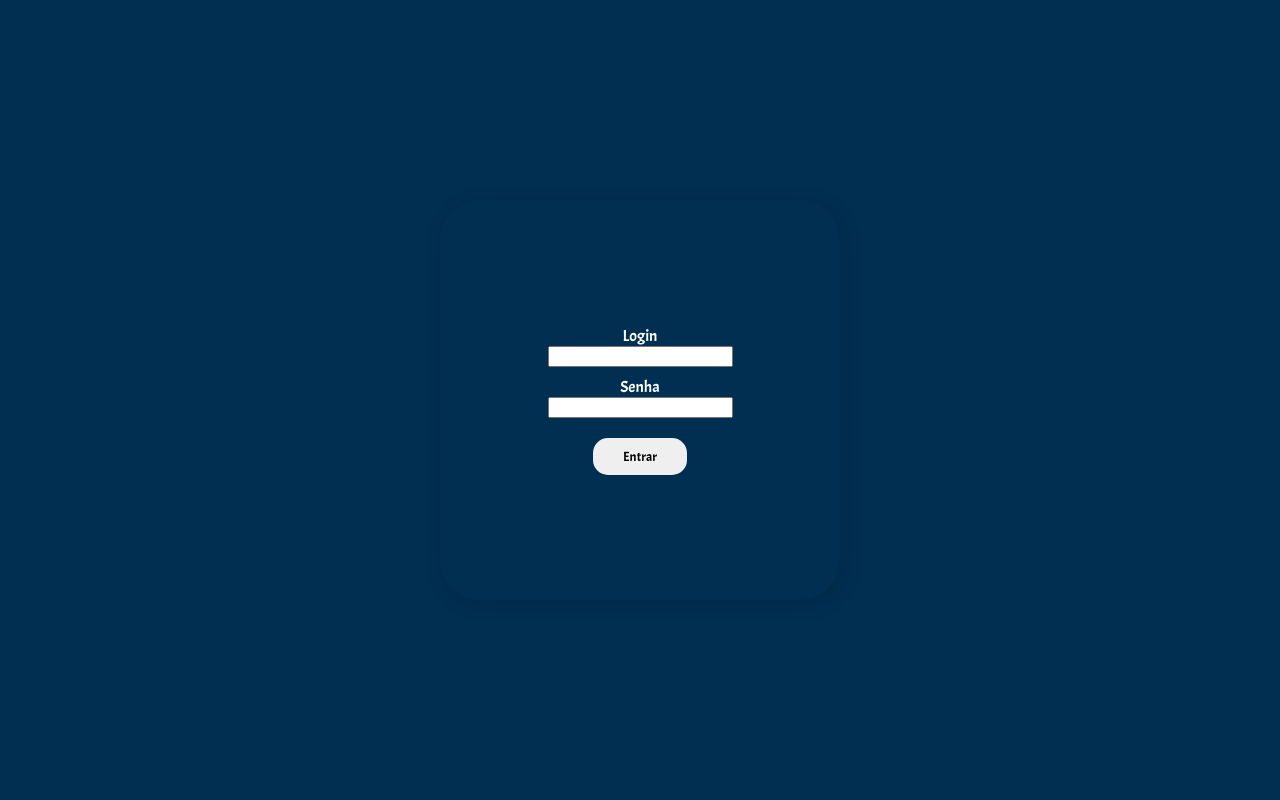
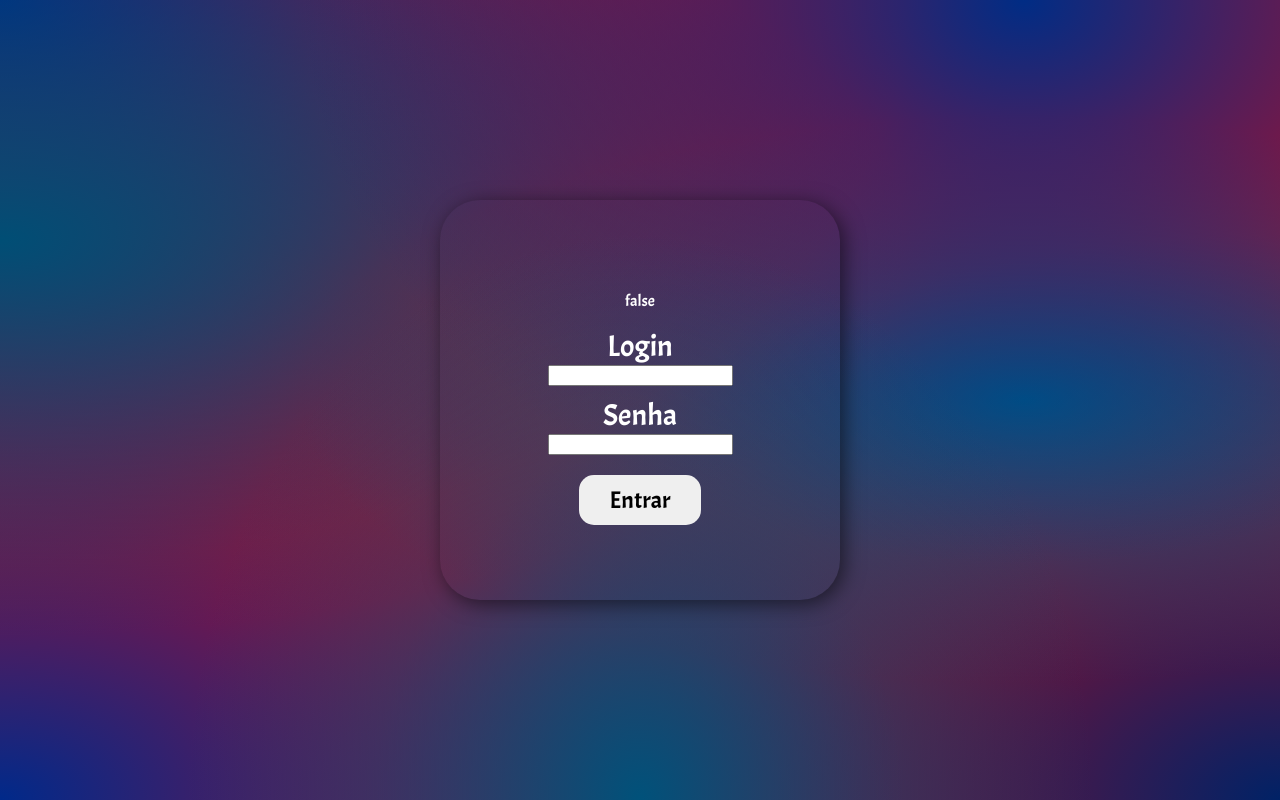
Before and after one commit to Guilbertoliveira/ReactBook, a React (Create React App) app: page /login in a window 1280 px wide. Built offline with nearby package versions, Linux system fonts and the light colour scheme.

Commit message:
start of authentication

```diff
--- /dev/null
+++ b/src/context/auth.js
@@ -0,0 +1,24 @@
+import { createContext } from "react";
+import { useState } from 'react';
+
+export const AuthContext = createContext({});
+
+export function AuthProvider({ children }) {
+
+    const [user, setUser] = useState(null)
+
+    function login(email, password) {
+        console.log('login auth', { email, password })
+        setUser({ id: '123', email })
+    }
+
+    function logout() {
+        console.log('logout')
+    }
+
+    return (
+        <AuthContext.Provider value={{ authenticated: Boolean(user), user, login, logout }}>
+            {children}
+        </AuthContext.Provider>
+    )
+}
--- a/src/pages/Login/index.js
+++ b/src/pages/Login/index.js
@@ -1,16 +1,33 @@
+import { useState } from "react"
 import { FormStyled, SectionStyled, EmailStyled, PasswordStyled, ButtonStyled } from "./styles"
+import { useContext } from "react"
+import { AuthContext } from "context/auth"
 
 export default function Login() {
+    const [email, setEmail] = useState("")
+    const [password, setPassword] = useState("")
+    const { authenticated, login } = useContext(AuthContext)
+
+
+    function handleSubmit(e) {
+        e.preventDefault();
+        console.log({ email, password })
+        login(email, password)
+        setEmail("")
+        setPassword("")
+    }
+
     return (
         <SectionStyled>
-            <FormStyled>
+            <FormStyled onSubmit={handleSubmit}>
+                <p>{String(authenticated)}</p>
                 <EmailStyled>
                     <label>Login</label>
-                    <input type="email"></input>
+                    <input type="email" value={email} onChange={(e) => setEmail(e.target.value)}></input>
                 </EmailStyled>
                 <PasswordStyled>
                     <label>Senha</label>
-                    <input type="password"></input>
+                    <input type="password" value={password} onChange={(e) => setPassword(e.target.value)}></input>
                 </PasswordStyled>
                 <ButtonStyled>Entrar</ButtonStyled>
             </FormStyled>
--- a/src/pages/Login/styles.js
+++ b/src/pages/Login/styles.js
@@ -6,7 +6,7 @@ align-items: center;
 flex-direction: column;
 justify-content: center;
 color: white;
-box-shadow: 4px 4px 20px 0px rgba(0, 0, 0, 0.14);
+box-shadow: 4px 4px 20px 0px rgba(0, 0, 0, 0.54);
 width: 300px;
 height: 300px;
 padding: 50px;
@@ -19,6 +19,16 @@ display: flex;
 justify-content: center;
 align-items: center;
 height: 100vh;
+background-color:hsla(0,100%,50%,1);
+    background-image:
+      radial-gradient(at 50% 100%, hsla(200,100%,24%,1) 0px, transparent 50%),
+      radial-gradient(at 80% 0%, hsla(220,100%,26%,1) 0px, transparent 50%),
+      radial-gradient(at 0% 30%, hsla(200,100%,23%,1) 0px, transparent 50%),
+      radial-gradient(at 80% 50%, hsla(200,100%,26%,1) 0px, transparent 50%),
+      radial-gradient(at 0% 100%, hsla(222,100%,27%,1) 0px, transparent 50%),
+      radial-gradient(at 100% 100%, hsla(220,100%,20%,1) 0px, transparent 50%),
+      radial-gradient(at 0% 0%, hsla(222,100%,26%,1) 0px, transparent 50%);
+
 `
 
 export const EmailStyled = styled.div`
@@ -26,6 +36,7 @@ display: flex;
 flex-direction: column;
 align-items: center;
 margin-bottom: 10px;
+font-size: 30px;
 `
 
 export const PasswordStyled = styled.div`
@@ -33,6 +44,8 @@ display: flex;
 flex-direction: column;
 margin-bottom: 20px;
 align-items: center;
+font-size: 30px;
+
 `
 
 export const ButtonStyled = styled.button`
@@ -40,4 +53,6 @@ border: none;
 padding: 10px 30px;
 border-radius: 15px;
 font-family: 'Acme', sans-serif;
+font-size: 24px;
+
 `
```
Also changed, not shown: src/routes.js (+8 -0 lines).
